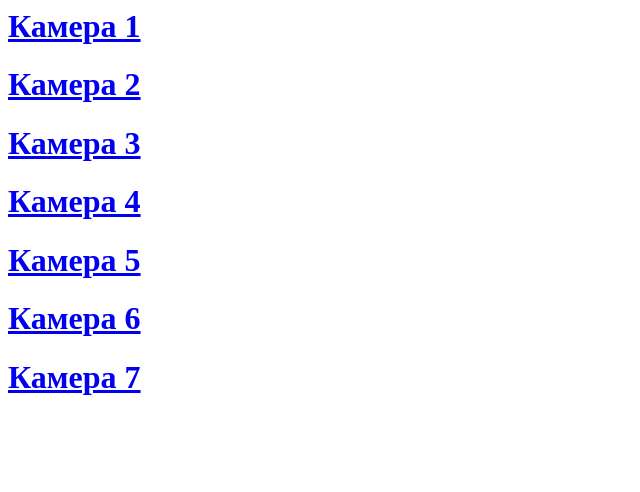
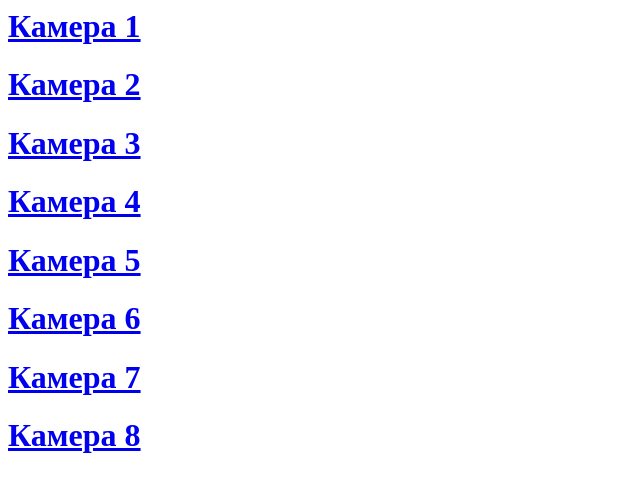
Before and after one commit to TrySc4n/trysc4n.github.io, a plain HTML site: page index.html in a window 1280 px wide. Shown: the whole page, without its empty margins (0-640 px from the left). Drawn offline with Linux system fonts and the light colour scheme.

Commit message:
Update index.html

```diff
--- a/index.html
+++ b/index.html
@@ -5,3 +5,4 @@
 <h1><a href="http://66.109.38.30:4000/axis-cgi/mjpg/video.cgi?705x478&dummy=1604950303835">Камера 5</a></h1>
 <h1><a href="http://24.43.209.62:8080/axis-cgi/mjpg/video.cgi?resolution=1280x720">Камера 6</a></h1>
 <h1><a href="http://129.65.19.93/view/index.shtml">Камера 7</a></h1>
+<h1><a href="http://clighthouse.dyndns.org/aca/index.html#view">Камера 8</a></h1>
```
